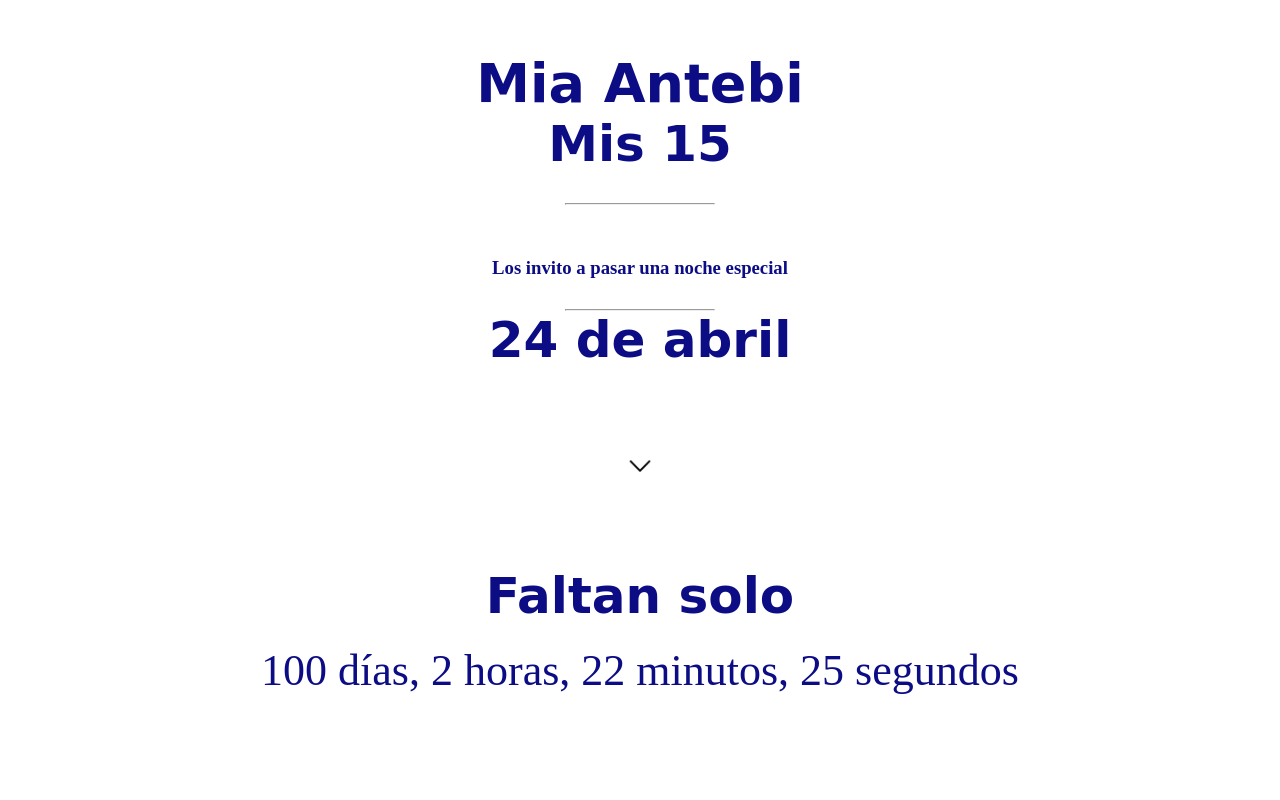
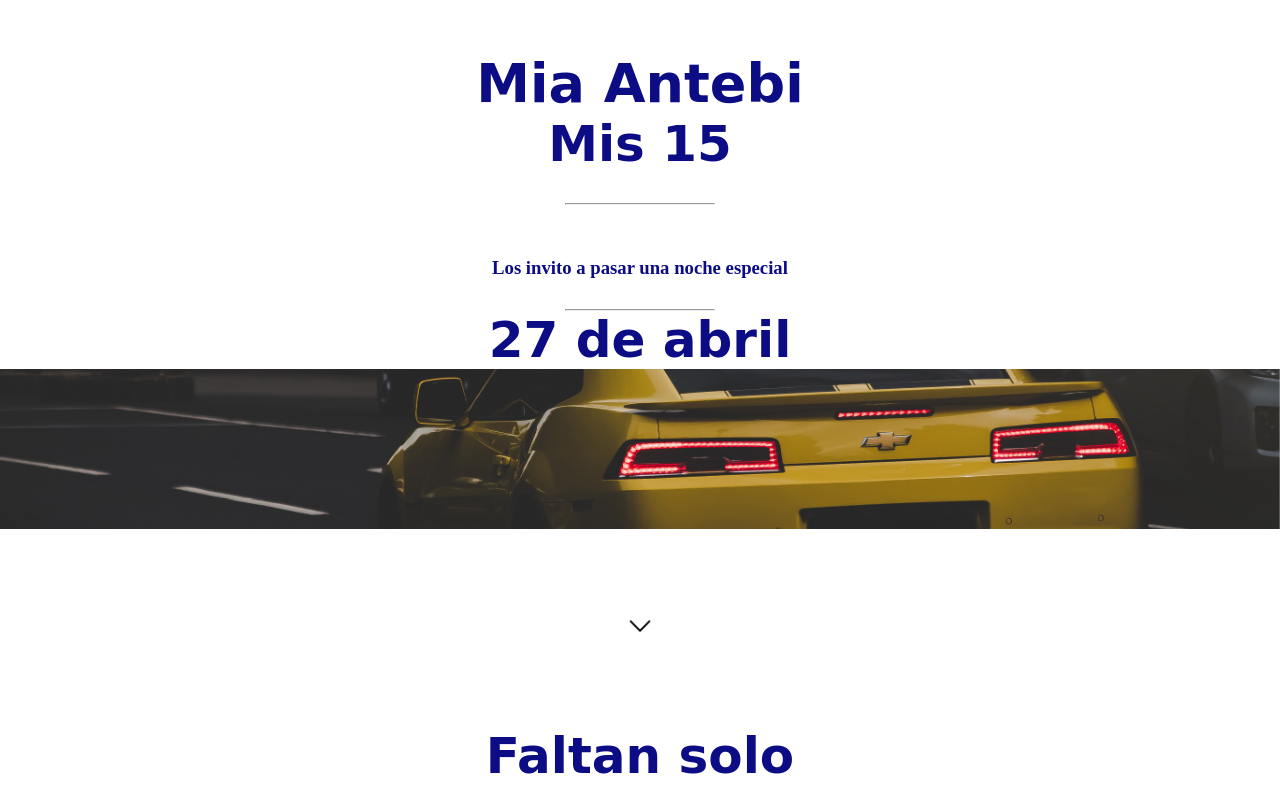
Before and after one commit to nicofal23/mia15, a website: page index.html in a window 1280 px wide. Shown: the top 800 px of the page. Drawn offline with nearby package versions, Linux system fonts and the light colour scheme; a web font is replaced by a local one.

Commit message:
parallax

```diff
--- a/css/style.css
+++ b/css/style.css
@@ -164,3 +164,29 @@ a:hover {
 .menu {
     text-align: center;
 }
+
+
+.fondo {
+    position: relative;
+    height: 20vh;
+    overflow: hidden;
+    background-attachment: fixed;
+  }
+
+  .fondo img {
+    position: absolute;
+    top: 50%;
+    left: 50%;
+    transform: translate(-50%, -50%);
+    width: 100%;
+    height: auto;
+    will-change: transform;
+  }
+
+  .parallax {
+    transition: transform 1s ease-in-out;
+  }
+
+  .fondo:hover img {
+    transform: translate(-50%, -80%);
+  }
--- a/index.html
+++ b/index.html
@@ -33,8 +33,13 @@
             </div>
         </div>
         <div class="fecha">
-            <h4>24 de abril</h4>
+            <h4>27 de abril</h4>
         </div>
+        <div>
+            <div class="fondo">
+                <img src="./assets/icon/1.jpg" alt="Fondo" class="parallax">
+            </div>
+         </div>
         <div class="titulo">
             <a href="#top"><img src="./assets/icon/flecha.png" alt="" class="flecha"></a>
         </div>
@@ -104,6 +109,7 @@
     <footer>
 
     </footer>
+    <script src="https://ajax.googleapis.com/ajax/libs/jquery/3.6.4/jquery.min.js"></script>
     <script src="https://apis.google.com/js/api.js"></script>
     <script src="./js/script.js"></script>
 </body>
```
Also changed, not shown: assets/icon/1.jpg (added), js/script.js (line endings or trailing spaces).
